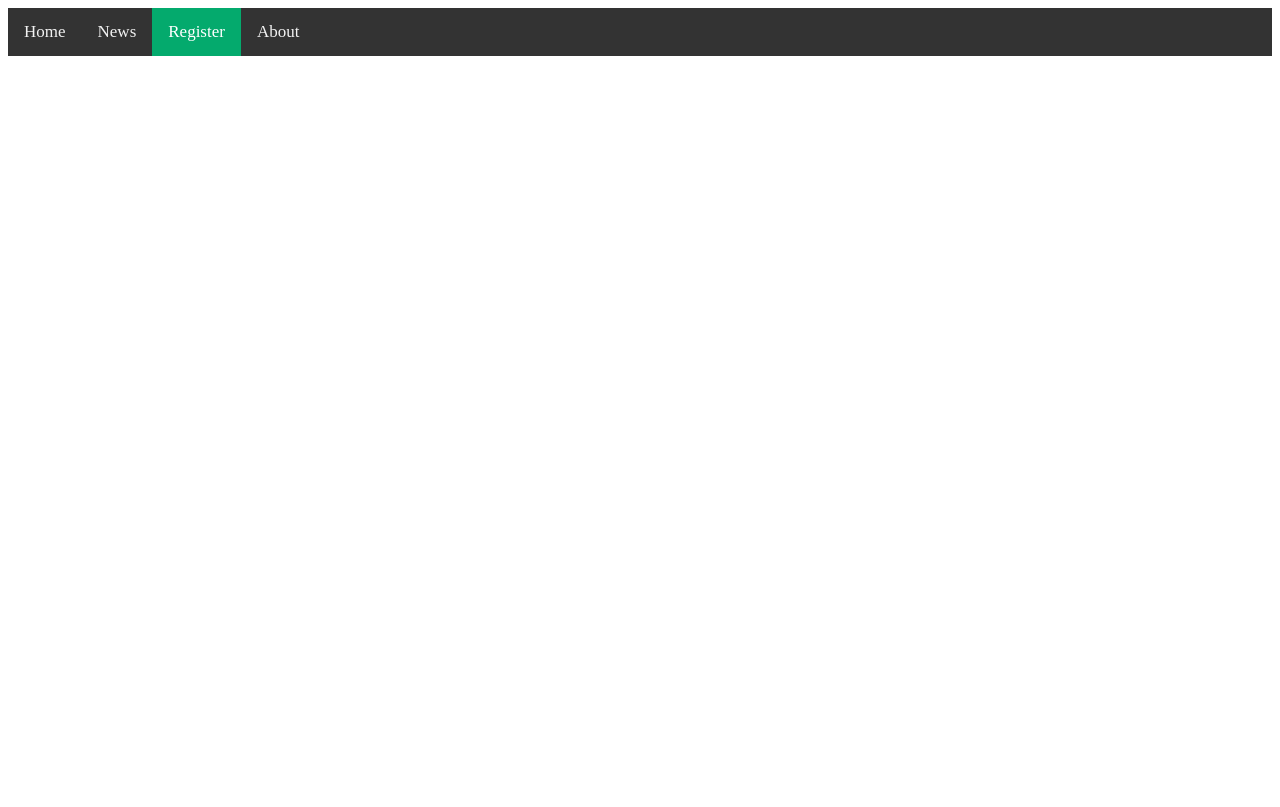
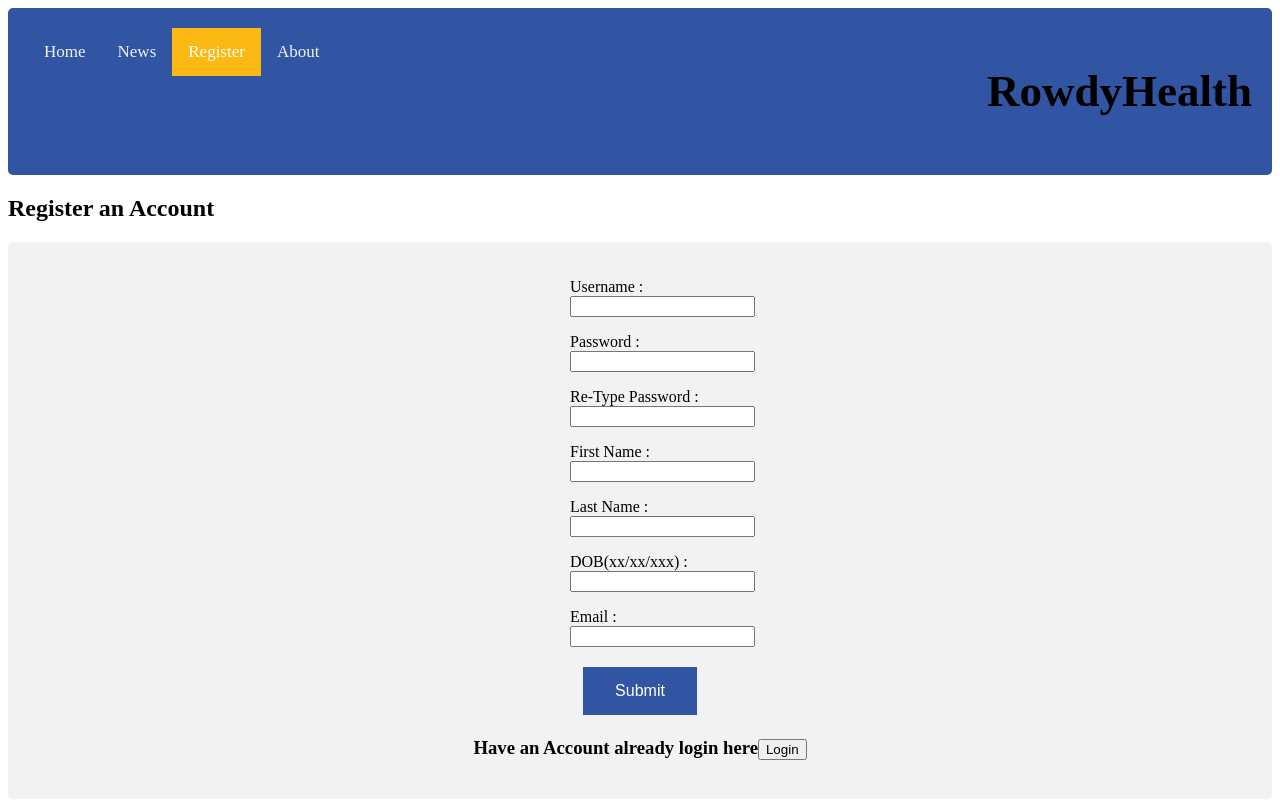
Before and after one commit to namesEd/Team-Ramrod, a PHP site: page /usrReg.html in a window 1280 px wide. Before the commit the page ends 56 px from the top, so only its background shows below. Run offline with PHP 8.4, Linux system fonts and the light colour scheme.

Commit message:
Added form
Created user registration form along with the css to get a barebones user registration form.

```diff
--- a/usrReg.css
+++ b/usrReg.css
@@ -1,6 +1,6 @@
 /* Add a black background color to the top navigation */
 .topnav {
-  background-color: #333;
+  background-color: #3154A3;
   overflow: hidden;
 }
 
@@ -22,6 +22,56 @@
 
 /* Add a color to the active/current link */
 .topnav a.active {
-  background-color: #04AA6D;
+  background-color: #FDB913;
   color: white;
 }
+
+input[type=submit] {
+  width: 100%;
+  background-color: #4CAF50;
+  color: white;
+  padding: 14px 20px;
+  margin: 8px 0;
+  border: none;
+  border-radius: 4px;
+  cursor: pointer;
+}
+
+input[type=submit]:hover {
+  background-color: #45a049;
+}
+
+div {
+  border-radius: 5px;
+  background-color: #f2f2f2;
+  padding: 20px;
+  text-align: center;
+}
+
+label {
+  display: inline-block;
+  width: 140px;
+  text-align: Left;
+}
+.button {
+  background-color: #3154A3;
+  border: none;
+  color: white;
+  padding: 15px 32px;
+  text-align: center;
+  text-decoration: none;
+  display: inline-block;
+  font-size: 16px;
+  margin: 4px 2px;
+  cursor: pointer;
+  -webkit-transition-duration: 0.4s; /* Safari */
+  transition-duration: 0.4s;
+}
+.button2:hover {
+  box-shadow: 0 12px 16px 0 rgba(0,0,0,0.24),0 17px 50px 0 rgba(0,0,0,0.19);
+}
+.hnav{
+  text-align: right;
+  font-size: 45px;
+
+}
--- a/usrReg.html
+++ b/usrReg.html
@@ -7,9 +7,65 @@
 		  <a href="#news">News</a>
 		  <a class="active" href="#usrReg">Register</a>
 		  <a href="#about">About</a>
+		  <h2 class="hnav">RowdyHealth</h2>
 		</div>
+
     </head>
     <body>
 
+    <h2> Register an Account </h2>
+    <div>
+    <form>
+
+
+		<p>
+	      <label>Username : <input type="text" /></label>
+	    </p>
+
+
+
+
+		<p>
+	      <label>Password : <input type="password" /></label>
+	    </p>
+
+	    <p>
+	      <label>Re-Type Password : <input type="password" /></label>
+	    </p>
+
+	    <p>
+	      <label>First Name : <input type="password" /></label>
+	    </p>
+
+
+
+	    <p>
+	      <label>Last Name : <input type="password" /></label>
+	    </p>
+
+
+	    <p>
+	      <label>DOB(xx/xx/xxx) : <input type="password" /></label>
+	    </p>
+
+
+
+	    <p>
+	      <label>Email : <input type="password" /></label>
+	    </p>
+
+
+
+
+		<p>
+	       <button type="submit" class="button button2">Submit</button>
+	    </p>
+
+
+  </form>
+  <h3> Have an Account already login here<button > Login </button> </h3>
+
+  </div>
+
     </body>
 </html>
```
